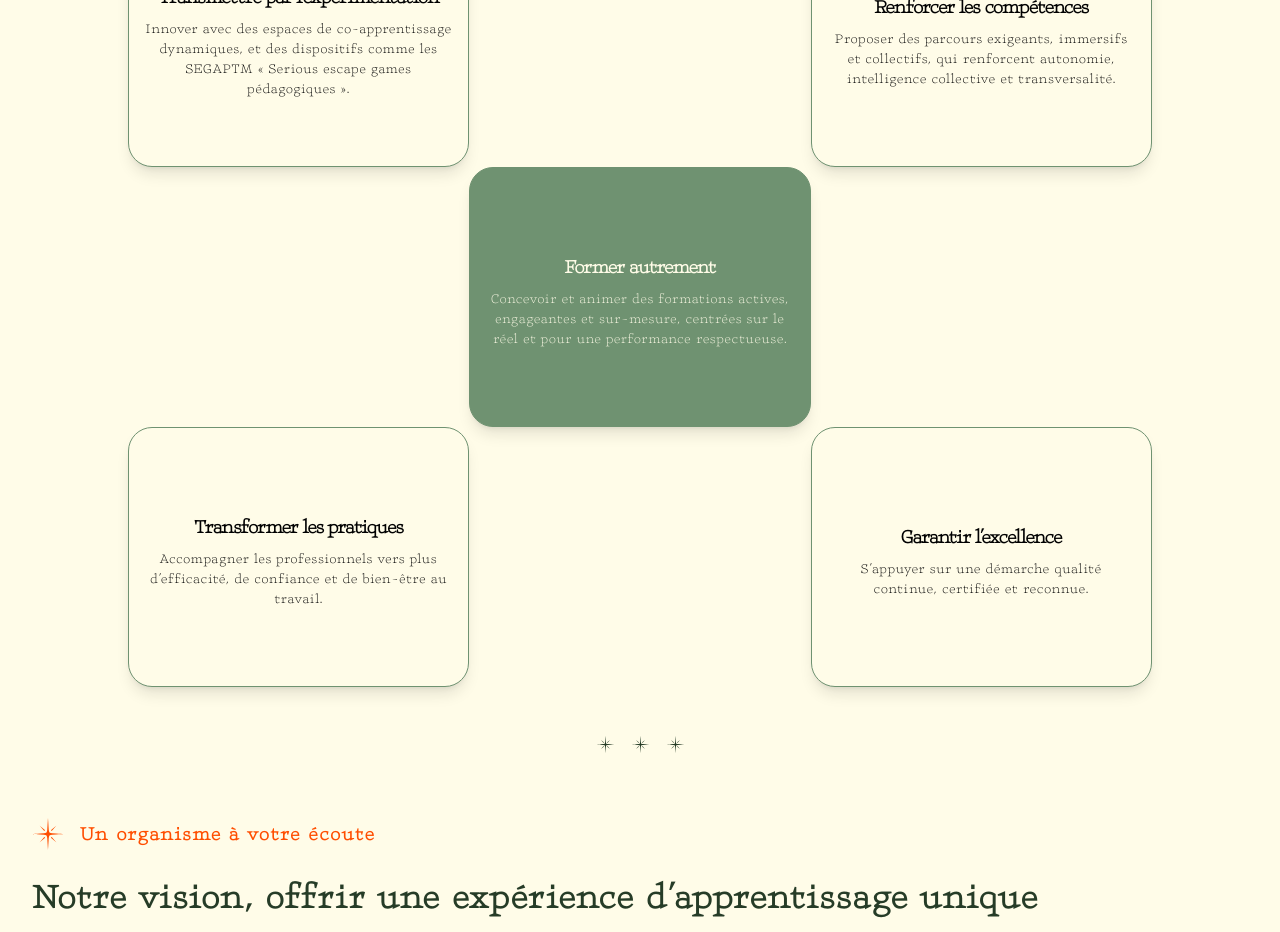
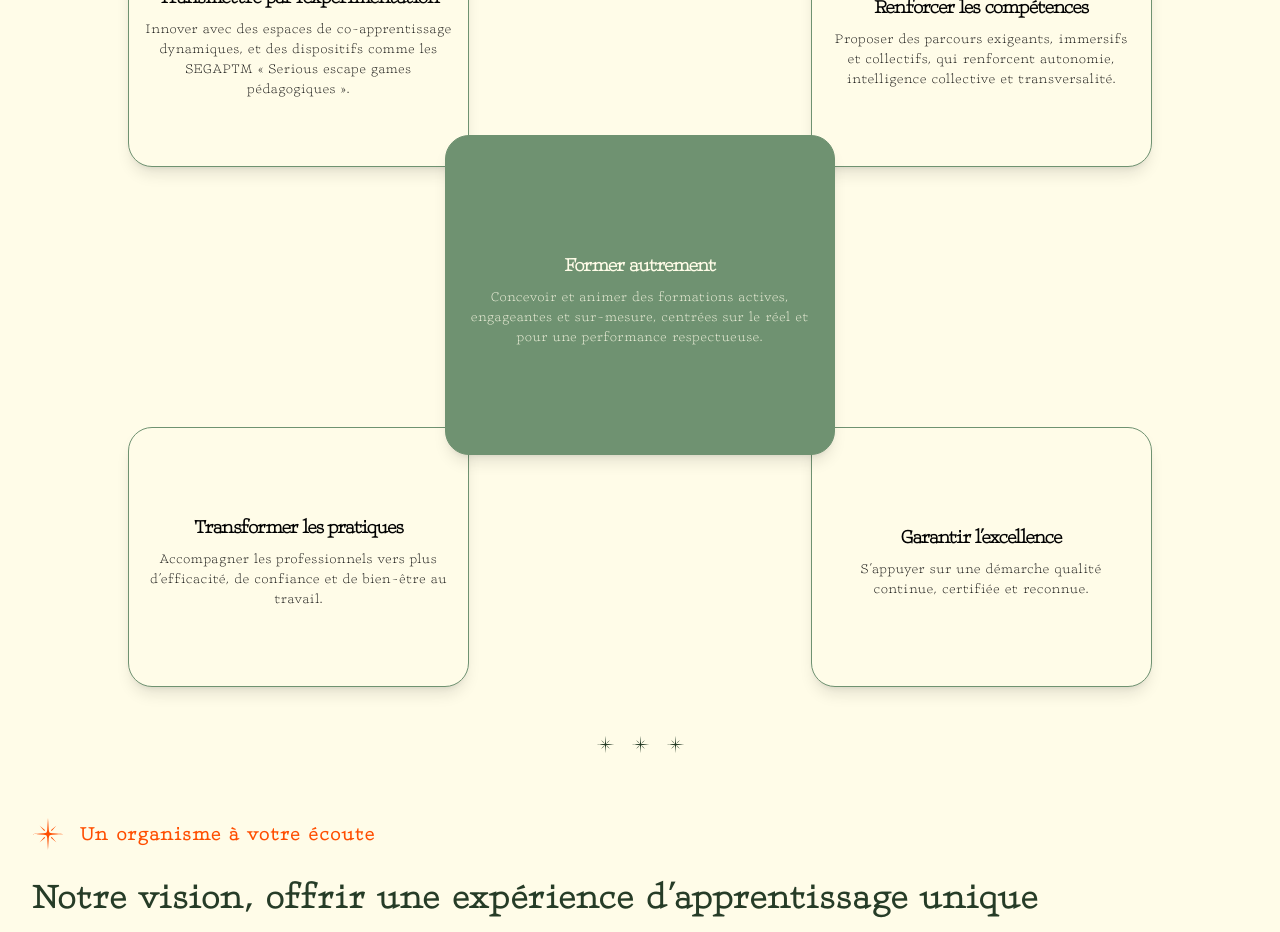
Before and after one commit to Jyok1m/ipseis, a Next.js app: page /secteur-sante in a window 1280 px wide. Shown: the part 1720-2652 px from the top of the page. Built offline with nearby package versions, Linux system fonts and the light colour scheme.

Commit message:
Ajout d'une classe optionnelle au composant FeatBox pour améliorer la personnalisation et ajustement de la mise en page dans la section Secteur Santé.

```diff
--- a/src/app/secteur-sante/page.tsx
+++ b/src/app/secteur-sante/page.tsx
@@ -32,12 +32,22 @@ const features = [
 	},
 ];
 
-function FeatBox({ title, description, bgColor }: { title: string; description: string; bgColor: "support" | "maitrise" }) {
+function FeatBox({
+	title,
+	description,
+	bgColor,
+	className,
+}: {
+	title: string;
+	description: string;
+	bgColor: "support" | "maitrise";
+	className?: string;
+}) {
 	return (
 		<div
 			className={`p-4 bg-${bgColor} rounded-3xl shadow-lg border-[1px] border-maitrise text-${
 				bgColor === "support" ? "maitrise" : "support"
-			} h-full sm:h-[260px] text-center flex flex-col justify-center items-center`}
+			} h-full sm:h-[260px] text-center flex flex-col justify-center items-center ${className || ""}`}
 		>
 			<p className="mt-2 text-base sm:text-xl font-bold tracking-tight">{title}</p>
 			<p className="mt-2 text-sm">{description}</p>
@@ -129,12 +139,15 @@ export default function SecteurSante() {
 							/>
 						</div>
 						{/* center */}
-						<div className="sm:col-start-2 sm:row-start-2">
-							<FeatBox
-								title="Former autrement"
-								description="Concevoir et animer des formations actives, engageantes et sur-mesure, centrées sur le réel et pour une performance respectueuse."
-								bgColor="maitrise"
-							/>
+						<div className="sm:col-start-2 sm:row-start-2 flex justify-center">
+							<div className="relative z-20 sm:-mt-8 sm:-mb-8 sm:-mx-6">
+								<FeatBox
+									title="Former autrement"
+									description="Concevoir et animer des formations actives, engageantes et sur-mesure, centrées sur le réel et pour une performance respectueuse."
+									bgColor="maitrise"
+									className="p-6 sm:h-[320px]"
+								/>
+							</div>
 						</div>
 						{/* bottom-left */}
 						<div className="sm:col-start-1 sm:row-start-3">
```
